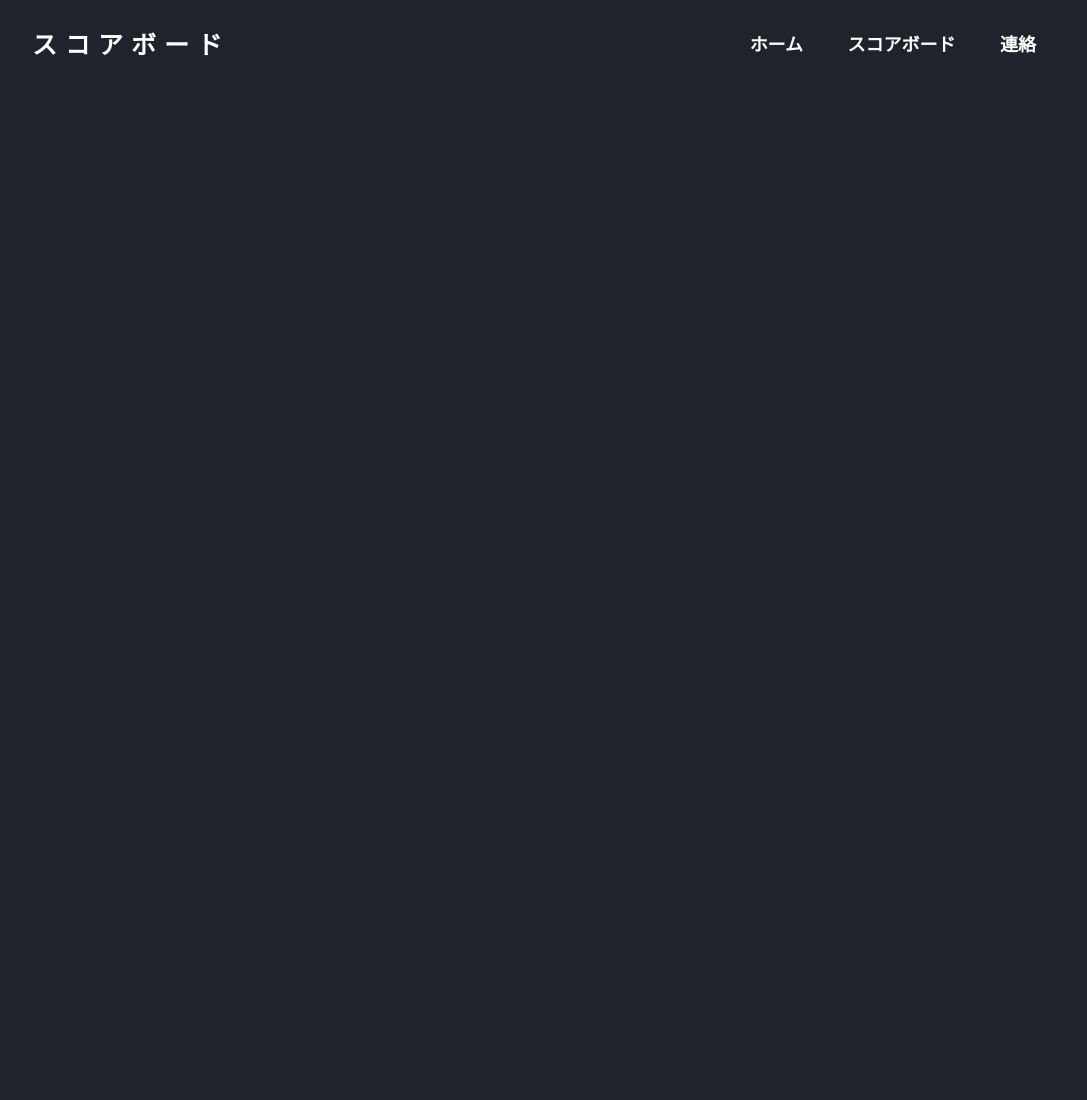
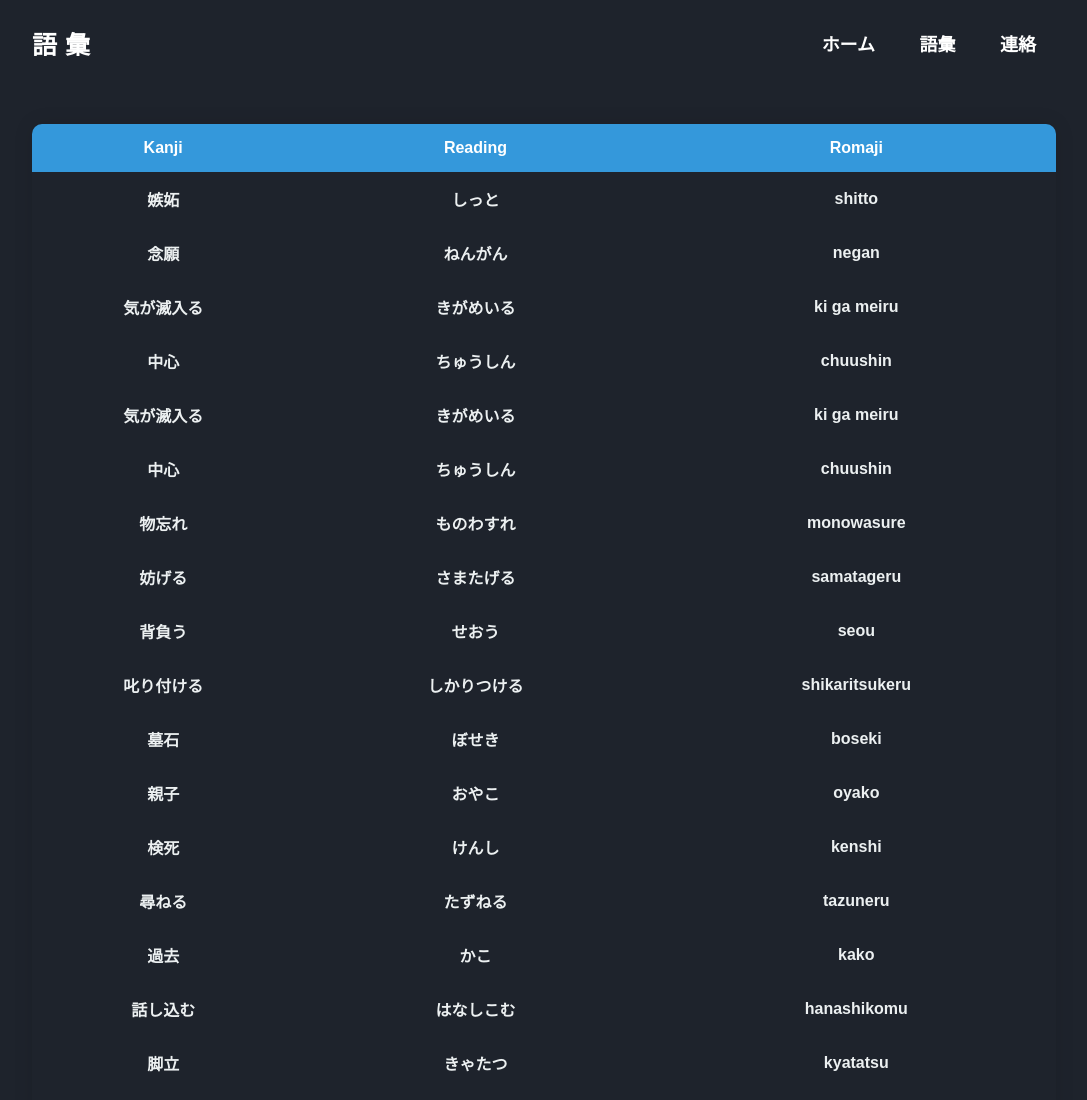
Before and after one commit to Hotame/JP-Game, a plain HTML site: page HTML/vocabulary.html in a window 1280 px wide. Shown: the top 1100 px of the page, without its empty margins (96-1183 px from the left). Before the commit the page ends 800 px from the top, so only its background shows below. Drawn offline with Linux system fonts and the light colour scheme.

Commit message:
New Features
Added 語彙 page into the application and made it so that the user is able to view all words in the JSON array through the table.

```diff
--- a/CSS/style.css
+++ b/CSS/style.css
@@ -157,9 +157,46 @@ input[type="text"] {
 
 #resetButton {
     display: none;
+    margin: auto;
+    text-align: center;
 }
 
 a {
     text-decoration: none;
     color: inherit;
 }
+
+/* Updated Table Styles */
+table {
+    width: 80%;
+    margin: 20px auto;
+    border-collapse: collapse;
+    overflow: hidden;
+    box-shadow: 0 0 20px rgba(0, 0, 0, 0.1);
+    border-radius: 10px;
+}
+
+/* Updated Table Cell Styles */
+th, td {
+    padding: 15px;
+    font-weight: bold;
+    text-align: center;
+    background-color: #1e232c2e;
+    color: #ecf0f1;
+    position: relative; /* Add relative positioning */
+}
+
+th {
+    background-color: #3498db;
+    color: #ffffff;
+}
+
+/* Add hover effect */
+tbody tr:hover {
+    background-color: #3498db0d;
+}
+
+/* Add transition for smoother hover effect */
+tbody tr {
+    transition: background-color 0.3s;
+}
--- a/HTML/scoreboard.html
+++ b/HTML/vocabulary.html
@@ -1,5 +1,6 @@
 <!DOCTYPE html>
 <html lang="en">
+
 <head>
     <meta charset="UTF-8">
     <meta name="viewport" content="width=device-width, initial-scale=1.0">
@@ -7,18 +8,35 @@
     <link rel="stylesheet" href="../CSS/style.css">
     <link rel="shortcut icon" href="../images/japanese-gate.png" type="image/x-icon">
 </head>
+
 <body>
     <div>
         <div id="header">
             <nav>
-                <h2>スコアボード</h2>
+                <h2>語彙</h2>
                 <ul>
                     <li><a href="index.html">ホーム</a></li>
-                    <li><a href="scoreboard.html">スコアボード</a></li>
+                    <li><a href="vocabulary.html">語彙</a></li>
                     <li><a href="contact.html">連絡</a></li>
                 </ul>
             </nav>
         </div>
+        <br>
+        <div style="display: flex;">
+            <table>
+                <thead>
+                    <tr>
+                        <th>Kanji</th>
+                        <th>Reading</th>
+                        <th>Romaji</th>
+                    </tr>
+                </thead>
+                <tbody id="tableBody">
+                </tbody>
+            </table>
+        </div>
     </div>
+    <script src="../JS/script.js"></script>
 </body>
+
 </html>
--- a/JS/script.js
+++ b/JS/script.js
@@ -1,7 +1,16 @@
 let data;
+let response;
+
+function addKeyListener() {
+  document.getElementById("userInput").addEventListener("keyup", function (event) {
+    if (event.key === "Enter") {
+      checkReading();
+    }
+  });
+}
 
 window.onload = async function () {
-  const response = await fetch("../word.json");
+  response = await fetch("../word.json");
 
   if (!response.ok) {
     throw new Error(`HTTP error! Status: ${response.status}`);
@@ -9,18 +18,16 @@ window.onload = async function () {
 
   data = await response.json();
   displayWord();
+
+  // Check if the current page is "index.html" before adding the keyup event listener
+  if (window.location.pathname.includes("index.html")) {
+    addKeyListener();
+  }
+  displayVocabulary();
 };
 
 let currentIndex = 0;
 let shuffledWords = [];
-
-document
-  .getElementById("userInput")
-  .addEventListener("keyup", function (event) {
-    if (event.key === "Enter") {
-      checkReading();
-    }
-  });
 
 async function shuffleArray(array) {
   const shuffledArray = array.slice();
@@ -32,6 +39,11 @@ async function shuffleArray(array) {
 }
 
 async function displayWord() {
+  if (!data || !data.words || data.words.length === 0) {
+    console.error("Error: Data is not loaded or is empty.");
+    return;
+  }
+
   document.getElementById("level").innerHTML = currentIndex + 1;
 
   if (currentIndex === 0) {
@@ -41,18 +53,36 @@ async function displayWord() {
   const currentWord = shuffledWords[currentIndex];
 
   const japaneseWordElement = document.getElementById("japanese-word");
-  japaneseWordElement.innerHTML = '';
+  if (!japaneseWordElement) {
+    console.error('Error: Element with id "japanese-word" not found.');
+    return;
+  }
 
-  const jishoLink = document.createElement('a');
+  // Clear existing content before adding a new one
+  japaneseWordElement.innerHTML = "";
+
+  const jishoLink = document.createElement("a");
   jishoLink.href = `https://jisho.org/search/${currentWord.kanji}`;
   jishoLink.textContent = currentWord.kanji;
 
+  // Append the 'a' element as a child to 'japaneseWordElement'
   japaneseWordElement.appendChild(jishoLink);
 }
 
 async function checkReading() {
+  if (!data || !data.words || data.words.length === 0) {
+    console.error("Error: Data is not loaded or is empty.");
+    return;
+  }
+
   const currentWord = shuffledWords[currentIndex];
   const userInput = document.getElementById("userInput");
+
+  if (!userInput) {
+    console.error('Error: Element with id "userInput" not found.');
+    return;
+  }
+
   const userInputValue = userInput.value.trim();
 
   if (
@@ -63,10 +93,13 @@ async function checkReading() {
       userInput.style.boxShadow = "";
       userInput.style.borderColor = "";
       currentIndex++;
+
+      // Save the current level
+      localStorage.setItem("currentLevel", currentIndex.toString());
     } else {
       document.getElementById("japanese-word").textContent = "完了";
-      document.getElementById("search-container").innerHTML = `
-              <button id="resetButton" onclick="resetGame()">Reset</button>
+      document.getElementById("search-container").innerHTML = `<br><br>
+              <button id="resetButton" onclick="resetGame()">リセット</button>
           `;
       document.getElementById("resetButton").style.display = "block";
       userInput.style.display = "none";
@@ -81,9 +114,32 @@ async function checkReading() {
   displayWord();
 }
 
+async function displayVocabulary() {
+  response = await fetch("../word.json");
+  data = await response.json();
+
+  const vocabTable = document.querySelector("#tableBody");
+  vocabTable.innerHTML = "";
+
+  for (let i = 0; i < data.words.length; i++) {
+    const word = data.words[i];
+
+    const row = document.createElement("tr");
+    row.innerHTML = `
+          <td>${word.kanji}</td>
+          <td>${word.reading}</td>
+          <td>${word.romaji}</td>`;
+
+    vocabTable.appendChild(row);
+  }
+}
+
 async function resetGame() {
   currentIndex = 0;
   await displayWord();
+
+  // Clear the saved level
+  localStorage.removeItem("currentLevel");
 
   const resetButton = document.getElementById("resetButton");
   if (resetButton) {
@@ -93,6 +149,6 @@ async function resetGame() {
   document.getElementById("search-container").innerHTML = `
     <input type="text" id="userInput" placeholder="">
     <button onclick="checkReading()">提出</button>
-    <button id="resetButton" style="display:none; text-align: center;" onclick="resetGame()">Reset</button>
+    <button id="resetButton" style="display:none; text-align: center;" onclick="resetGame()">リセット</button>
   `;
 }
--- a/word.json
+++ b/word.json
@@ -3,6 +3,154 @@
     { "kanji": "嫉妬", "reading": "しっと", "romaji": "shitto" },
     { "kanji": "念願", "reading": "ねんがん", "romaji": "negan" },
     { "kanji": "気が滅入る", "reading": "きがめいる", "romaji": "ki ga meiru" },
-    { "kanji": "中心", "reading": "ちゅうしん", "romaji": "chuushin" }
+    { "kanji": "中心", "reading": "ちゅうしん", "romaji": "chuushin" },
+    {"kanji": "気が滅入る", "reading": "きがめいる", "romaji": "ki ga meiru"},
+    {"kanji": "中心", "reading": "ちゅうしん", "romaji": "chuushin"},
+    {"kanji": "物忘れ", "reading": "ものわすれ", "romaji": "monowasure"},
+    {"kanji": "妨げる", "reading": "さまたげる", "romaji": "samatageru"},
+    {"kanji": "背負う", "reading": "せおう", "romaji": "seou"},
+    {"kanji": "叱り付ける", "reading": "しかりつける", "romaji": "shikaritsukeru"},
+    {"kanji": "墓石", "reading": "ぼせき", "romaji": "boseki"},
+    {"kanji": "親子", "reading": "おやこ", "romaji": "oyako"},
+    {"kanji": "検死", "reading": "けんし", "romaji": "kenshi"},
+    {"kanji": "尋ねる", "reading": "たずねる", "romaji": "tazuneru"},
+    {"kanji": "過去", "reading": "かこ", "romaji": "kako"},
+    {"kanji": "話し込む", "reading": "はなしこむ", "romaji": "hanashikomu"},
+    {"kanji": "脚立", "reading": "きゃたつ", "romaji": "kyatatsu"},
+    {"kanji": "告げる", "reading": "つげる", "romaji": "tsugeru"},
+    {"kanji": "巡る", "reading": "めぐる", "romaji": "meguru"},
+    {"kanji": "犠牲者", "reading": "ぎせいしゃ", "romaji": "giseisha"},
+    {"kanji": "お守り", "reading": "おまもり", "romaji": "omamori"},
+    {"kanji": "手元", "reading": "てもと", "romaji": "temoto"},
+    {"kanji": "悔やむ", "reading": "くやむ", "romaji": "kuyamu"},
+    {"kanji": "主人", "reading": "しゅじん", "romaji": "shujin"},
+    {"kanji": "評判", "reading": "ひょうばん", "romaji": "hyouban"},
+    {"kanji": "小声", "reading": "こごえ", "romaji": "kogoe"},
+    {"kanji": "姿勢", "reading": "しせい", "romaji": "shisei"},
+    {"kanji": "合間", "reading": "あいま", "romaji": "aima"},
+    {"kanji": "勘弁", "reading": "かんべん", "romaji": "kanben"},
+    {"kanji": "目処が付く", "reading": "めどがつく", "romaji": "medo ga tsuku"},
+    {"kanji": "狼狽える", "reading": "うろたえる", "romaji": "urotaeru"},
+    {"kanji": "範囲", "reading": "はんい", "romaji": "hani"},
+    {"kanji": "頂戴", "reading": "ちょうだい", "romaji": "choudai"},
+    {"kanji": "絶壁", "reading": "ぜっぺき", "romaji": "zeppeki"},
+    {"kanji": "有力", "reading": "ゆうりょく", "romaji": "yuuryoku"},
+    {"kanji": "芝居", "reading": "しばい", "romaji": "shibai"},
+    {"kanji": "拝む", "reading": "おがむ", "romaji": "ogamu"},
+    {"kanji": "失敬", "reading": "しっけい", "romaji": "shikkei"},
+    {"kanji": "梯子", "reading": "はしご", "romaji": "hashigo"},
+    {"kanji": "木箱", "reading": "きばこ", "romaji": "kibako"},
+    {"kanji": "見回る", "reading": "みまわる", "romaji": "mimawaru"},
+    {"kanji": "深々", "reading": "ふかぶか", "romaji": "fukabuka"},
+    {"kanji": "昨晩", "reading": "さくばん", "romaji": "sakuban"},
+    {"kanji": "推定", "reading": "すいてい", "romaji": "suitei"},
+    {"kanji": "包む", "reading": "つつむ", "romaji": "tsutsumu"},
+    {"kanji": "進出", "reading": "しんしゅつ", "romaji": "shinshutsu"},
+    {"kanji": "素人", "reading": "しろうと", "romaji": "shirouto"},
+    {"kanji": "直感", "reading": "ちょっかん", "romaji": "chokkan"},
+    {"kanji": "相当", "reading": "そうとう", "romaji": "soutou"},
+    {"kanji": "進展", "reading": "しんてん", "romaji": "shinten"},
+    {"kanji": "真相", "reading": "しんそう", "romaji": "shinsou"},
+    {"kanji": "参考", "reading": "さんこう", "romaji": "sankou"},
+    {"kanji": "道中", "reading": "どうちゅう", "romaji": "douchuu"},
+    {"kanji": "要件", "reading": "ようけん", "romaji": "youken"},
+    {"kanji": "立派", "reading": "りっぱ", "romaji": "rippa"},
+    {"kanji": "魅力的", "reading": "みりょくてき", "romaji": "miryokuteki"},
+    {"kanji": "苛々", "reading": "いらいら", "romaji": "iraira"},
+    {"kanji": "頭が切れる", "reading": "あたまがきれる", "romaji": "atama ga kireru"},
+    {"kanji": "確執", "reading": "かくしつ", "romaji": "kakushitsu"},
+    {"kanji": "望む", "reading": "のぞむ", "romaji": "nozomu"},
+    {"kanji": "対立", "reading": "たいりつ", "romaji": "tairitsu"},
+    {"kanji": "幸せ", "reading": "しあわせ", "romaji": "shiawase"},
+    {"kanji": "決心を固める", "reading": "けっしんをかためる", "romaji": "kesshin wo katameru"},
+    {"kanji": "猛反対", "reading": "もうはんたい", "romaji": "mouhantai"},
+    {"kanji": "青年", "reading": "せいねん", "romaji": "seinen"},
+    {"kanji": "転落", "reading": "てんらく", "romaji": "tenraku"},
+    {"kanji": "小遣い", "reading": "こづかい", "romaji": "kozukai"},
+    {"kanji": "頬", "reading": "ほお", "romaji": "hoo"},
+    {"kanji": "財産", "reading": "ざいさん", "romaji": "zaisan"},
+    {"kanji": "柄の悪い", "reading": "がらのわるい", "romaji": "gara no warui"},
+    {"kanji": "怨み辛み", "reading": "うらみつらみ", "romaji": "uramitsurami"},
+    {"kanji": "信頼", "reading": "しんらい", "romaji": "shinrai"},
+    {"kanji": "渚", "reading": "なぎさ", "romaji": "nagisa"},
+    {"kanji": "顧問", "reading": "こもん", "romaji": "komon"},
+    {"kanji": "勤務", "reading": "きんむ", "romaji": "kinmu"},
+    {"kanji": "分配", "reading": "ぶんぱい", "romaji": "bunpai"},
+    {"kanji": "自分勝手", "reading": "じぶんかって", "romaji": "jibunkatte"},
+    {"kanji": "名家", "reading": "めいか", "romaji": "meika"},
+    {"kanji": "麓", "reading": "ふもと", "romaji": "fumoto"},
+    {"kanji": "主婦", "reading": "しゅふ", "romaji": "shufu"},
+    {"kanji": "当時", "reading": "とうじ", "romaji": "touji"},
+    {"kanji": "供述", "reading": "きょうじゅつ", "romaji": "kyoujutsu"},
+    {"kanji": "故人", "reading": "こじん", "romaji": "kojin"},
+    {"kanji": "自室", "reading": "じしつ", "romaji": "jishitsu"},
+    {"kanji": "自宅", "reading": "じたく", "romaji": "jitaku"},
+    {"kanji": "廊下", "reading": "ろうか", "romaji": "rouka"},
+    {"kanji": "断定", "reading": "だんてい", "romaji": "dantei"},
+    {"kanji": "借金", "reading": "しゃっきん", "romaji": "shakkin"},
+    {"kanji": "個人", "reading": "こじん", "romaji": "kojin"},
+    {"kanji": "適当", "reading": "てきとう", "romaji": "tekitou"},
+    {"kanji": "正統", "reading": "せいとう", "romaji": "seitou"},
+    {"kanji": "印", "reading": "しるし", "romaji": "shirushi"},
+    {"kanji": "重厚", "reading": "じゅうこう", "romaji": "juukou"},
+    {"kanji": "拒む", "reading": "こばむ", "romaji": "kobamu"},
+    {"kanji": "出口", "reading": "でぐち", "romaji": "deguchi"},
+    {"kanji": "誇り", "reading": "ほこり", "romaji": "hokori"},
+    {"kanji": "素振り", "reading": "そぶり", "romaji": "soburi"},
+    {"kanji": "土葬", "reading": "どそう", "romaji": "dosou"},
+    {"kanji": "改札", "reading": "かいさつ", "romaji": "kaisatsu"},
+    {"kanji": "耳に入る", "reading": "みみにはいる", "romaji": "mimi ni hairu"},
+    {"kanji": "車窓", "reading": "しゃそう", "romaji": "shasou"},
+    {"kanji": "相続", "reading": "そうぞく", "romaji": "souzoku"},
+    {"kanji": "権利", "reading": "けんり", "romaji": "kenri"},
+    {"kanji": "畳", "reading": "たたみ", "romaji": "tatami"},
+    {"kanji": "時々", "reading": "ときどき", "romaji": "tokidoki"},
+    {"kanji": "責任", "reading": "せきにん", "romaji": "sekinin"},
+    {"kanji": "発作", "reading": "ほっさ", "romaji": "hossa"},
+    {"kanji": "自販機", "reading": "じはんき", "romaji": "jihanki"},
+    {"kanji": "沈み込む", "reading": "しずみこむ", "romaji": "shizumikomu"},
+    {"kanji": "貴重", "reading": "きちょう", "romaji": "kichou"},
+    {"kanji": "呪い", "reading": "のろい", "romaji": "noroi"},
+    {"kanji": "決戦", "reading": "けっせん", "romaji": "kessen"},
+    {"kanji": "敵方", "reading": "てきがた", "romaji": "tekigata"},
+    {"kanji": "看護師", "reading": "かんごし", "romaji": "kangoshi"},
+    {"kanji": "生き延びる", "reading": "いきのびる", "romaji": "ikinobiru"},
+    {"kanji": "整備", "reading": "せいび", "romaji": "seibi"},
+    {"kanji": "敗れる", "reading": "やぶれる", "romaji": "yabureru"},
+    {"kanji": "埋まる", "reading": "うまる", "romaji": "umaru"},
+    {"kanji": "村人", "reading": "むらびと", "romaji": "murabito"},
+    {"kanji": "太鼓判を押す", "reading": "たいこばんをおす", "romaji": "taikoban wo osu"},
+    {"kanji": "医者", "reading": "いしゃ", "romaji": "isha"},
+    {"kanji": "怒鳴る", "reading": "どなる", "romaji": "donaru"},
+    {"kanji": "仰る", "reading": "おっしゃる", "romaji": "ossharu"},
+    {"kanji": "埋葬", "reading": "まいそう", "romaji": "maisou"},
+    {"kanji": "周辺", "reading": "しゅうへん", "romaji": "shuuhen"},
+    {"kanji": "訊く", "reading": "きく", "romaji": "kiku"},
+    {"kanji": "豆知識", "reading": "まめちしき", "romaji": "mamechishiki"},
+    {"kanji": "清潔", "reading": "せいけつ", "romaji": "seiketsu"},
+    {"kanji": "荷物", "reading": "にもつ", "romaji": "nimotsu"},
+    {"kanji": "粗筋", "reading": "あらすじ", "romaji": "arasuji"},
+    {"kanji": "医療機関", "reading": "いりょうきかん", "romaji": "iryoukikan"},
+    {"kanji": "改行", "reading": "かいぎょう", "romaji": "kaigyou"},
+    {"kanji": "年季が入る", "reading": "ねんきがはいる", "romaji": "nenki ga hairu"},
+    {"kanji": "滞在", "reading": "たいざい", "romaji": "taizai"},
+    {"kanji": "跳ねる", "reading": "はねる", "romaji": "haneru"},
+    {"kanji": "苔むす", "reading": "こけむす", "romaji": "kokemusu"},
+    {"kanji": "経営", "reading": "けいえい", "romaji": "keiei"},
+    {"kanji": "遺体", "reading": "いたい", "romaji": "itai"},
+    {"kanji": "ご案内", "reading": "ごあんない", "romaji": "goannai"},
+    {"kanji": "唯今", "reading": "ただいま", "romaji": "tadaima"},
+    {"kanji": "伺う", "reading": "うかがう", "romaji": "ukagau"},
+    {"kanji": "後程", "reading": "のちほど", "romaji": "nochihodo"},
+    {"kanji": "嫁ぐ", "reading": "とつぐ", "romaji": "totsugu"},
+    {"kanji": "専務", "reading": "せんむ", "romaji": "senmu"},
+    {"kanji": "兄弟", "reading": "きょうだい", "romaji": "kyoudai"},
+    {"kanji": "完治", "reading": "かんち", "romaji": "kanchi"},
+    {"kanji": "手帳", "reading": "てちょう", "romaji": "techou"},
+    {"kanji": "作成", "reading": "さくせい", "romaji": "sakusei"},
+    {"kanji": "診断", "reading": "しんだん", "romaji": "shindan"},
+    {"kanji": "執事", "reading": "しつじ", "romaji": "shitsuji"},
+    {"kanji": "承る", "reading": "うけたまわる", "romaji": "uketamawaru"},
+    {"kanji": "行う", "reading": "おこなう", "romaji": "okonau"}
   ]
 }
```
Also changed, not shown: HTML/index.html (+1 -1 lines), redirect.html (added, +1 -0 lines).
